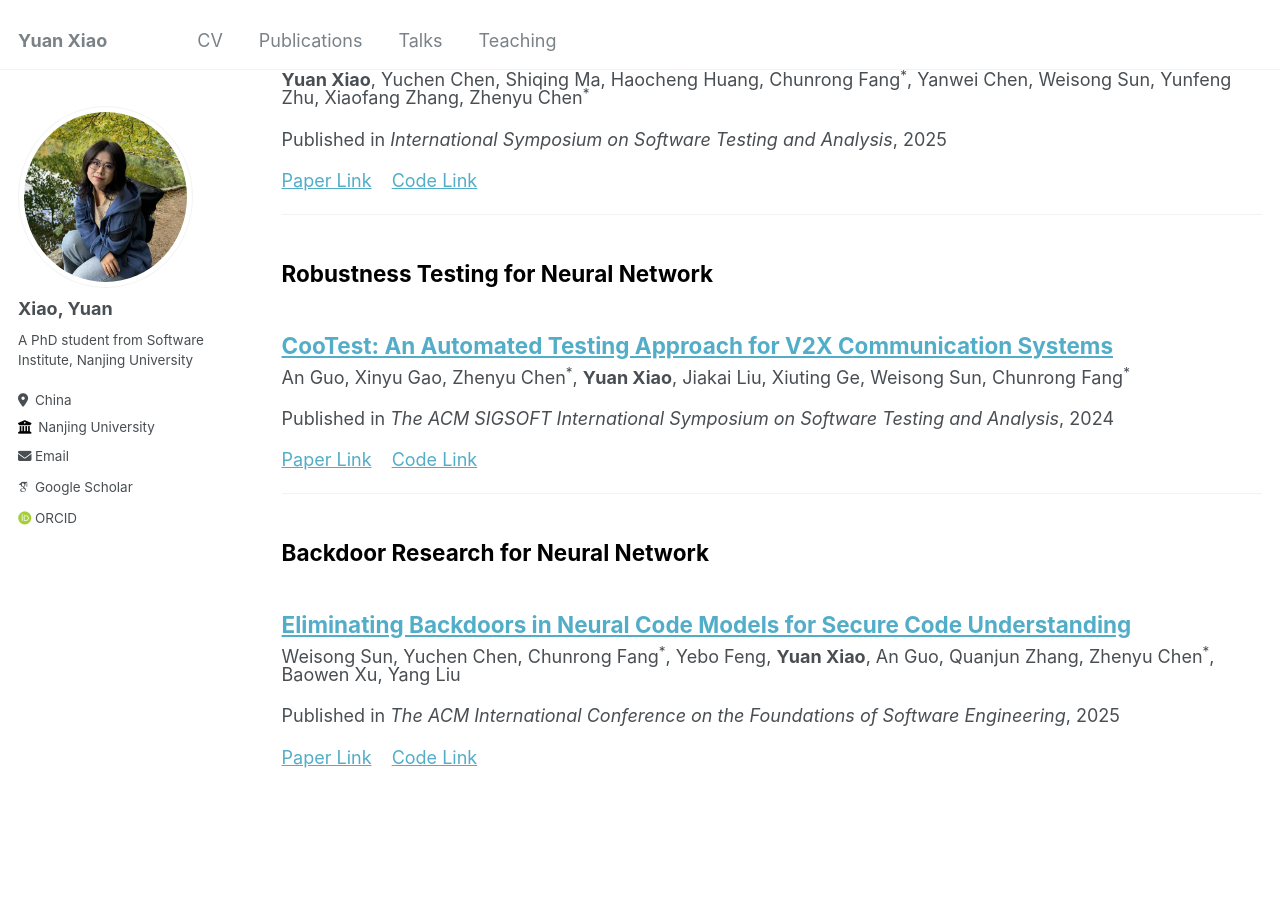
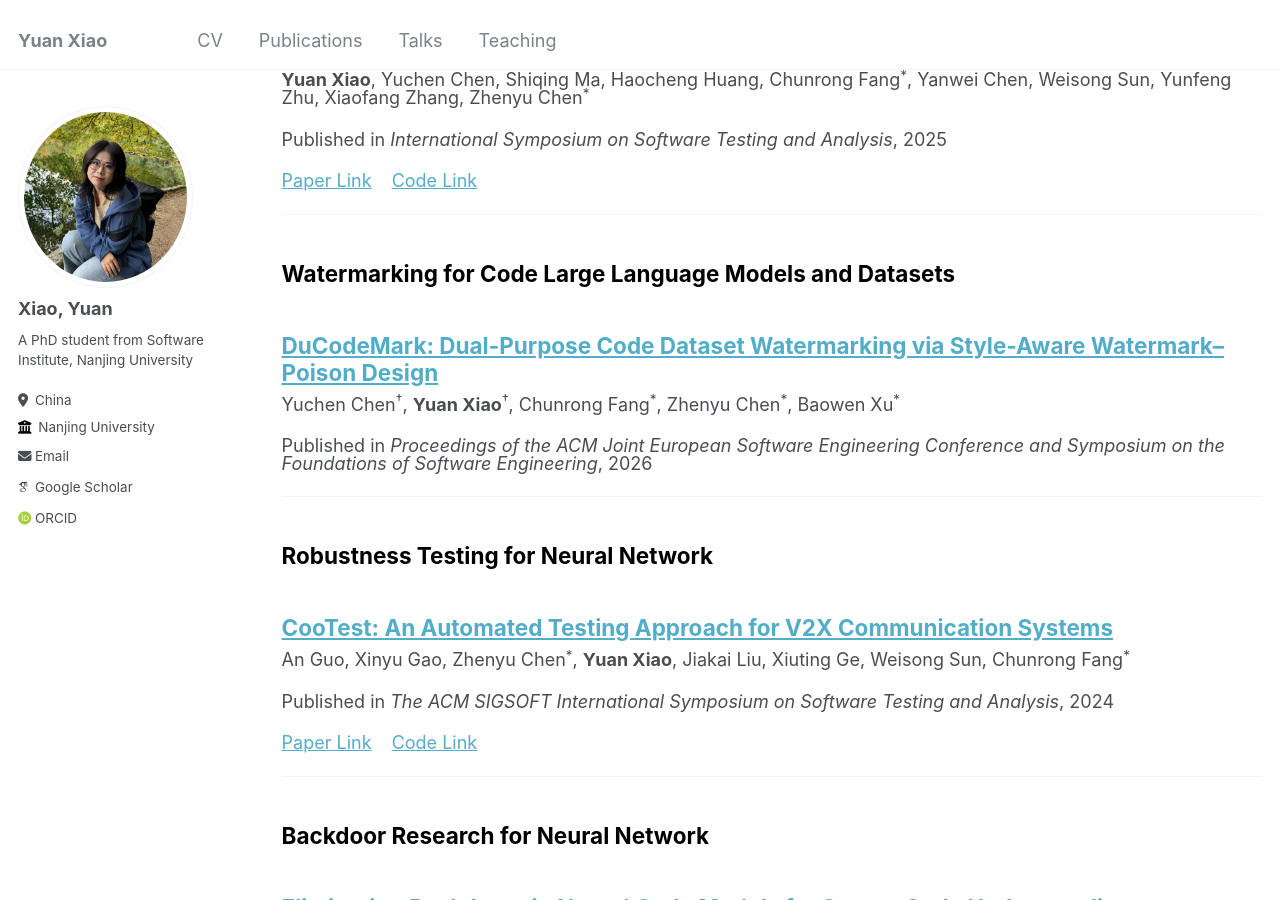
Before and after one commit to xiaoyuanpigo/xiaoyuanpigo.github.io, a Jekyll site: the page built from _pages/publications.md, in a window 1280 px wide and 900 px high, scrolled down 892 px. Built offline with Jekyll 4.4.1, drawn with Linux system fonts in a browser that asks for light colours; some web fonts are replaced; a file with an impossible date is left out.

Commit message:
Update fse2026-1.md

```diff
--- a/_publications/fse2026-1.md
+++ b/_publications/fse2026-1.md
@@ -1,12 +1,12 @@
 ---
 title: "DuCodeMark: Dual-Purpose Code Dataset Watermarking via Style-Aware Watermark–Poison Design"
 authors:
-    -  Yuchen Chen<sup>†</sup>, <strong>Yuan Xiao<sup>†</sup></strong>, Chunrong Fang<sup>*</sup>, Zhenyu Chen<sup>*</sup>, Baowen Xu<sup>*</sup>
+    -  Yuchen Chen<sup>†</sup>, <strong>Yuan Xiao</strong><sup>†</sup>, Chunrong Fang<sup>*</sup>, Zhenyu Chen<sup>*</sup>, Baowen Xu<sup>*</sup>
 collection: publications
 permalink: /publication/fse2026-1
 excerpt: ''
-date: 2026
-topic: 'Watermark for Code Large Model/Datasets'
+date: 2026-02-01
+topic: 'Watermarking for Code Large Language Models and Datasets'
 venue: 'Proceedings of the ACM Joint European Software Engineering Conference and Symposium on the Foundations of Software Engineering'
 # location: 'Vienna, Austria'
 # githuburl: 'https://github.com/meng2180/CooTest'
```
